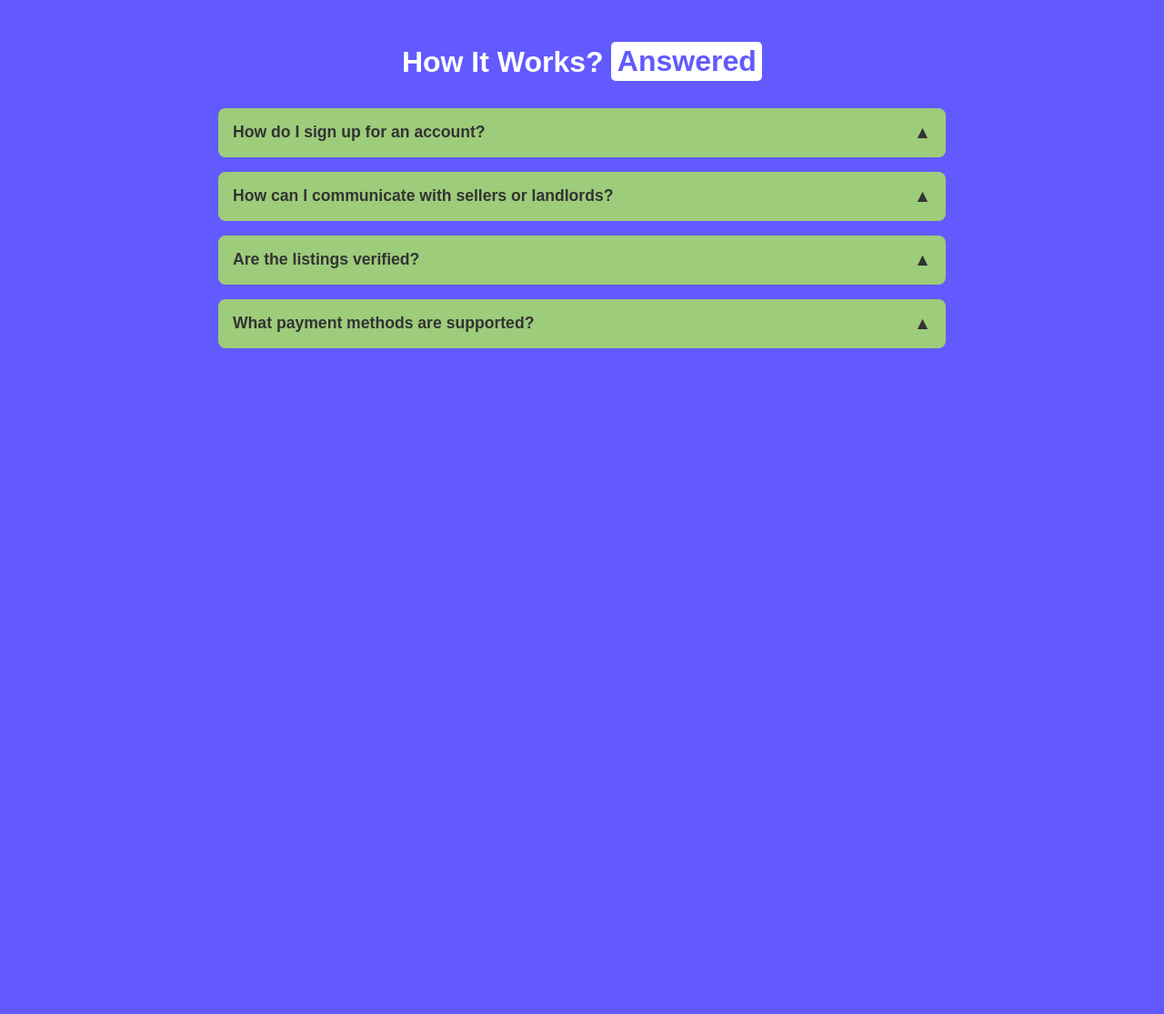
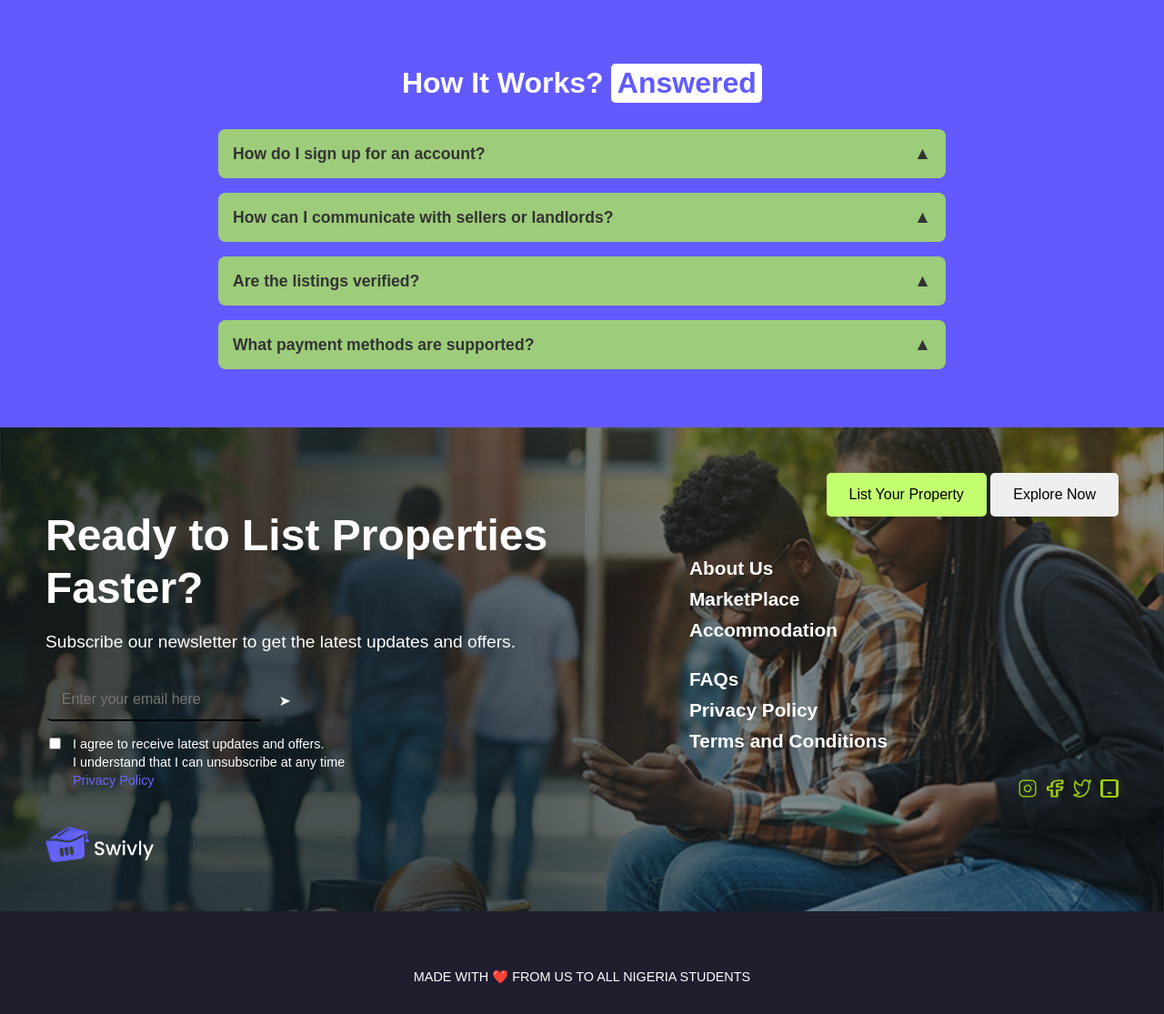
Before and after one commit to codeAKstan/Swivly, a Django app: page / in a window 1280 px wide. Shown: the part 3025-4140 px from the top of the page at 91% size. Before the commit the page ends 3408 px from the top, so only its background shows below. Run offline with Django 5.2, Linux system fonts and the light colour scheme.

Commit message:
Added the footer

```diff
--- a/registration/static/css/styles.css
+++ b/registration/static/css/styles.css
@@ -561,3 +561,229 @@ body {
 .faq-answer.active {
     display: block;
 }
+
+/* Newsletter Section */
+
+.newsletter-container {
+    display: flex;
+    justify-content: space-between;
+    align-items: flex-start;
+    padding: 50px;
+    color: white;
+    /* height: 100vh; */
+    background-image: url('../img/footer-bg.png');
+    background-size: cover;
+    background-position: center;
+}
+
+.left-div {
+    width: 50%;
+}
+
+.right-div {
+    width: 40%;
+    text-align: right;
+}
+
+.left-div h1 {
+    font-size: 3rem;
+    margin-bottom: 20px;
+    line-height: 1.2;
+}
+
+.left-div p {
+    font-size: 1.2rem;
+    margin-bottom: 30px;
+}
+
+.newsletter {
+    display: flex;
+    align-items: center;
+    gap: 10px;
+    margin-bottom: 15px;
+}
+
+.newsletter input {
+    width: 70%;
+    padding: 12px;
+    font-size: 1rem;
+    border: 1px solid #ccc;
+    border-radius: 5px;
+}
+
+.newsletter button {
+    background-color: #6c63ff;
+    color: white;
+    padding: 12px 25px;
+    border: none;
+    border-radius: 5px;
+    cursor: pointer;
+}
+
+.checkbox {
+    display: flex;
+    align-items: flex-start;
+    gap: 10px;
+    font-size: 0.9rem;
+}
+
+.checkbox label {
+    line-height: 1.4;
+}
+
+.checkbox a {
+    color: #6c63ff;
+    text-decoration: none;
+}
+
+.logo {
+    margin-top: 40px;
+}
+
+.logo img {
+    width: 120px;
+}
+
+.newsletter-form {
+    display: flex;
+    justify-content: center;
+    align-items: center;
+}
+
+.newsletter-form input {
+    padding: 0.8rem 1rem;
+    font-size: 1rem;
+    border: none;
+    border-bottom: solid black 2px;
+    border-radius: 5px 0 0 5px;
+    width: 70%;
+    background-color: transparent;
+    color: white;
+    outline: none;
+}
+
+.newsletter-form button {
+    padding: 0.8rem 1.2rem;
+    background-color: transparent;
+    color: white;
+    border: none;
+    border-radius: 0 5px 5px 0;
+    cursor: pointer;
+    font-size: 1rem;
+}
+
+.right-div button {
+    display: inline-block;
+    margin-bottom: 15px;
+    padding: 15px 25px;
+    border: none;
+    border-radius: 5px;
+    cursor: pointer;
+    font-size: 1rem;
+}
+
+.right-div button:first-child {
+    background-color: #c3ff6f;
+}
+
+.right-div button:last-child {
+    background-color: #fff;
+    color: #6c63ff;
+}
+
+.right-div ul {
+    list-style: none;
+    padding: 0;
+    text-align: left;
+    margin-top: 30px;
+}
+
+.right-div ul li {
+    margin-bottom: 10px;
+    font-size: 1rem;
+}
+
+.right-div ul li a {
+    text-decoration: none;
+    color: #fff;
+    margin-bottom: 10px;
+    font-size: 1.3rem;
+    font-weight: bolder;
+}
+
+.social {
+    display: flex;
+    gap: 10px;
+    justify-content: flex-end;
+    margin-top: 30px;
+}
+
+.social img {
+    width: 20px;
+    height: 20px;
+}
+
+.contact-info {
+    font-size: 1rem;
+    margin-top: 10px;
+}
+
+
+
+/* Footer Section */
+.footer {
+    background-color: #1e1e2f;
+    color: white;
+    padding: 2rem 1rem;
+}
+
+.footer-container {
+    display: flex;
+    justify-content: space-between;
+    flex-wrap: wrap;
+}
+
+.footer-links div {
+    margin: 1rem;
+}
+
+.footer-links h4 {
+    font-size: 1.2rem;
+    margin-bottom: 0.8rem;
+}
+
+.footer-links ul {
+    list-style: none;
+    padding: 0;
+}
+
+.footer-links li {
+    margin-bottom: 0.5rem;
+}
+
+.footer-links a {
+    color: white;
+    text-decoration: none;
+}
+
+.footer-social {
+    margin: 1rem;
+    text-align: left;
+}
+
+.footer-social .social-icons a {
+    margin-right: 1rem;
+    color: white;
+    text-decoration: none;
+    font-size: 1rem;
+}
+
+.footer-bottom {
+    text-align: center;
+    margin-top: 2rem;
+    font-size: 0.9rem;
+}
+
+.footer-bottom p {
+    margin: 0;
+}
--- a/registration/templates/registration/base.html
+++ b/registration/templates/registration/base.html
@@ -8,7 +8,7 @@
     <title>Campus Marketplace</title>
     <link href="{% static 'css/styles.css' %}" rel="stylesheet">
     <link rel="shortcut icon" href="{% static 'img/favicon.png' %}" type="image/x-icon">
-    <script src="{% static 'js/scripts.js' %}"></script>
+    <!-- <script src="{% static 'js/scripts.js' %}"></script> -->
 
 </head>
 
@@ -47,7 +47,19 @@
         {% endblock %}
     </main>
 
+    <script>
+        const signupButton = document.getElementById('signup-btn');
+        const dropdown = document.querySelector('.signup-dropdown');
 
+        signupButton.addEventListener('click', (e) => {
+            e.stopPropagation();
+            dropdown.classList.toggle('active');
+        });
+
+        document.addEventListener('click', () => {
+            dropdown.classList.remove('active');
+        });
+    </script>
 </body>
 
 </html>
--- a/registration/templates/registration/index.html
+++ b/registration/templates/registration/index.html
@@ -286,6 +286,64 @@
         </div>
     </div>
 </section>
+<!-- newsletter -->
+<section class="newsletter-container">
+    <div class="left-div">
+        <h1>Ready to List Properties Faster?</h1>
+        <p>Subscribe our newsletter to get the latest updates and offers.</p>
+        <div class="newsletter">
+            <form class="newsletter-form" action="/subscribe" method="POST">
+                <input type="email" name="email" placeholder="Enter your email here" required />
+                <button type="submit">➤</button>
+            </form>
+        </div>
+        <div class="checkbox">
+            <input type="checkbox" id="agree">
+            <label for="agree">
+                I agree to receive latest updates and offers.<br>
+                I understand that I can unsubscribe at any time<br>
+                <a href="#">Privacy Policy</a>
+            </label>
+        </div>
+        <div class="logo">
+            <img src="{% static 'img/logo-foot.png' %}" alt="Logo">
+        </div>
+    </div>
+
+    <div class="right-div">
+        <button>List Your Property</button>
+        <button>Explore Now</button>
+
+        <ul>
+            <li><a href="/marketplace">About Us</a></li>
+            <li><a href="/marketplace">MarketPlace</a></li>
+            <li><a href="/accommodation">Accommodation</a></li>
+        </ul>
+        <ul>
+            <li><a href="/faqs">FAQs</a></li>
+            <li><a href="/privacy-policy">Privacy Policy</a></li>
+            <li><a href="/terms">Terms and Conditions</a></li>
+        </ul>
+
+        <div class="social">
+            <img src="{% static 'img/ig.png' %}" alt="Instagram">
+            <img src="{% static 'img/fb.png' %}" alt="Facebook">
+            <img src="{% static 'img/x.png' %}" alt="Twitter">
+            <img src="{% static 'img/Frame.png' %}" alt="tel">
+        </div>
+        <!-- <div class="contact-info">
+            +234 805 292 3367
+        </div> -->
+    </div>
+</section>
+
+<footer class="footer">
+
+    <div class="footer-bottom">
+        <p>MADE WITH ❤️ FROM US TO ALL NIGERIA STUDENTS</p>
+    </div>
+</footer>
+
 <!-- faq dropdown functionality -->
 <script>
     document.querySelectorAll('.faq-question').forEach((button) => {
```
Also changed, not shown: registration/static/css/try.html (+181 -167 lines), registration/static/img/Frame.png (added), registration/static/img/fb.png (added), registration/static/img/footer-bg.png (added), registration/static/img/ig.png (added), registration/static/img/logo-foot.png (added), registration/static/img/x.png (added).
